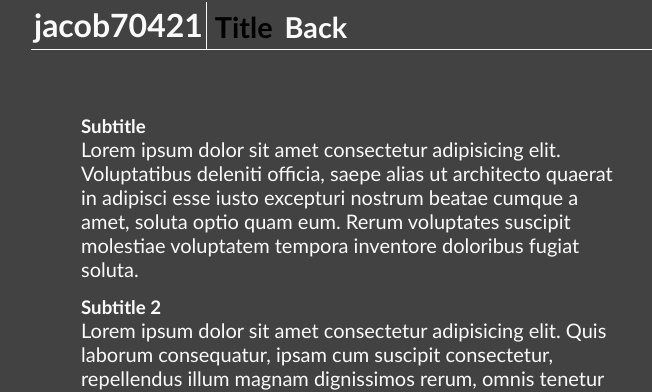
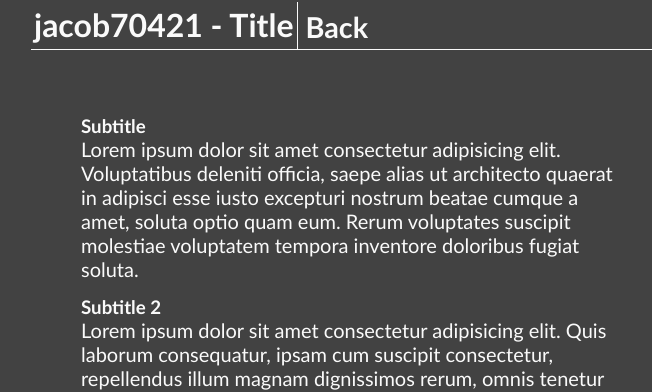
Before and after one commit to frogbaseball/main, a plain HTML site: page blogs/blog-0.html in a window 1280 px wide. Shown: the top 392 px of the page, without its empty margins (289-941 px from the left). Drawn offline with nearby package versions, Linux system fonts and the light colour scheme.

Commit message:
html change
moved h1 blog name from ul navbar to title

```diff
--- a/blogs/blog-0.html
+++ b/blogs/blog-0.html
@@ -9,11 +9,10 @@
 <body>
     <header>
         <div id="title">
-            <h1 id="title">jacob70421</h1>
+            <h1 id="title">jacob70421 - Title</h1>
         </div>
         <nav id="navbar" class="navbarblog">
             <ul>
-                <li><h1>Title</h1></li>
                 <li><a id="top" class="notonpage" href="https://jacob70421.github.io/main"><h1>Back</h1></a></li>
             </ul>
         </nav>
```
